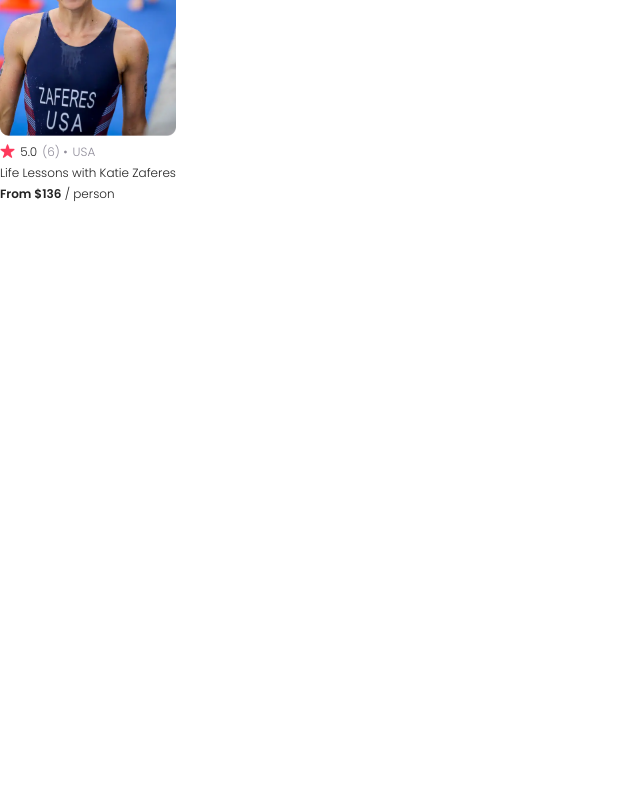
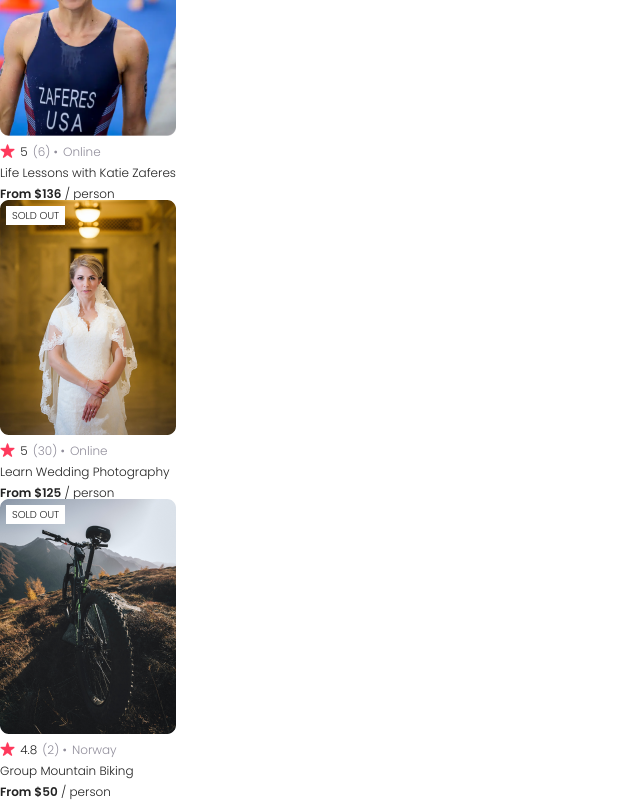
Before and after one commit to bliv27/scrimba, a React (Vite) app in the folder 2_airbnb_clone/: page / in a window 1280 px wide. Shown: the part 647-1447 px from the top of the page, without its empty margins (0-640 px from the left). Before the commit the page ends 849 px from the top, so only its background shows below. Built offline with nearby package versions, Linux system fonts and the light colour scheme.

Commit message:
airbnb 21

```diff
--- a/2_airbnb_clone/src/App.jsx
+++ b/2_airbnb_clone/src/App.jsx
@@ -2,22 +2,29 @@
 import Navbar from './components/Navbar.jsx';
 import Hero from './components/Hero.jsx';
 import Card from './components/Card.jsx';
+import data from './data';
 import './App.css';
 
 function App() {
+
+  const cards = data.map(card => {
+    return (
+      <Card
+        img={card.coverImg}
+        rating={card.stats.rating}
+        reviewCount={card.stats.reviewCount}
+        location={card.location}
+        title={card.title}
+        price={card.price}
+      />
+    )
+  })
 
   return (
     <div>
       <Navbar />
       <Hero />
-      <Card
-        img="katie-zaferes.png"
-        rating="5.0"
-        reviewCount={6}
-        country="USA"
-        title="Life Lessons with Katie Zaferes"
-        price={136}
-      />
+      {cards}
     </div>
   )
 }
--- a/2_airbnb_clone/src/components/Card.jsx
+++ b/2_airbnb_clone/src/components/Card.jsx
@@ -12,7 +12,7 @@
         <img className="card__star" src={star} />
         <span>{props.rating}</span>
         <span className="grey">({props.reviewCount}) &#x2022; </span>
-        <span className="grey">{props.country}</span>
+        <span className="grey">{props.location}</span>
       </p>
       <p>{props.title}</p>
       <p><span className="bold">From ${props.price}</span> / person</p>
--- /dev/null
+++ b/2_airbnb_clone/src/data.js
@@ -0,0 +1,41 @@
+export default [
+  {
+      id: 1,
+      title: "Life Lessons with Katie Zaferes",
+      description: "I will share with you what I call \"Positively Impactful Moments of Disappointment.\" Throughout my career, many of my highest moments only came after setbacks and losses. But learning from those difficult moments is what gave me the ability to rise above them and reach my goals.",
+      price: 136,
+      coverImg: "katie-zaferes.png",
+      stats: {
+          rating: 5.0,
+          reviewCount: 6
+      },
+      location: "Online",
+      openSpots: 0,
+  },
+  {
+      id: 2,
+      title: "Learn Wedding Photography",
+      description: "Interested in becoming a wedding photographer? For beginner and experienced photographers alike, join us in learning techniques required to leave the happy couple with memories that'll last a lifetime.",
+      price: 125,
+      coverImg: "wedding-photography.png",
+      stats: {
+          rating: 5.0,
+          reviewCount: 30
+      },
+      location: "Online",
+      openSpots: 27,
+  },
+  {
+      id: 3,
+      title: "Group Mountain Biking",
+      description: "Experience the beautiful Norwegian landscape and meet new friends all while conquering rugged terrain on your mountain bike. (Bike provided!)",
+      price: 50,
+      coverImg: "mountain-bike.png",
+      stats: {
+          rating: 4.8,
+          reviewCount: 2
+      },
+      location: "Norway",
+      openSpots: 3,
+  }
+]
```
Also changed, not shown: 2_airbnb_clone/src/assets/mountain-bike.png (added), 2_airbnb_clone/src/assets/wedding-photography.png (added).
